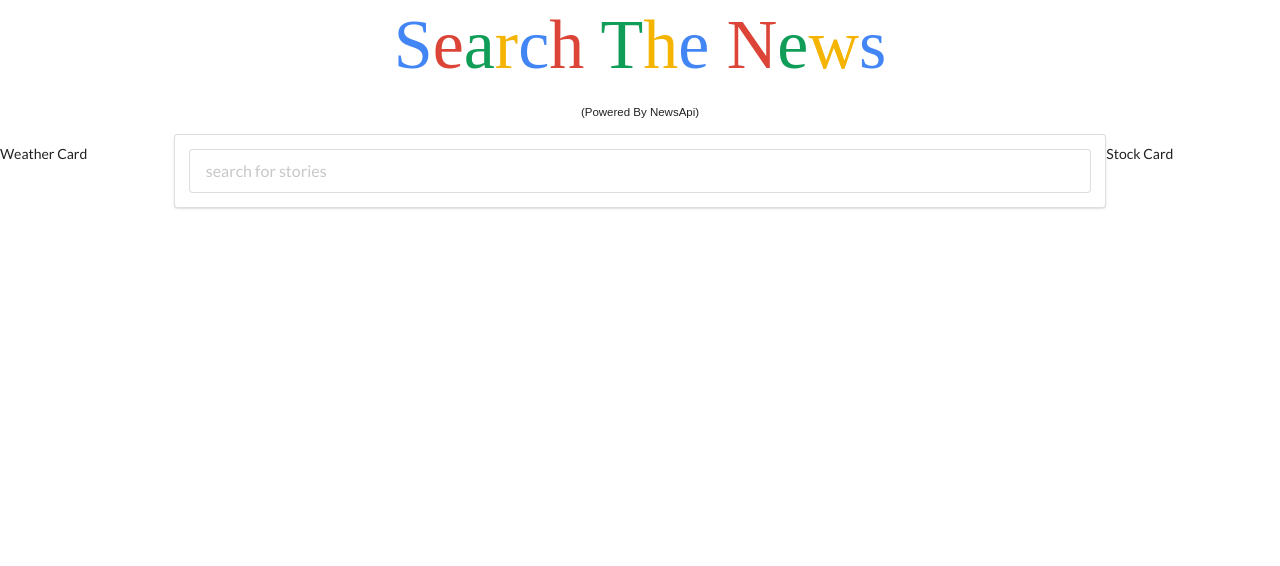
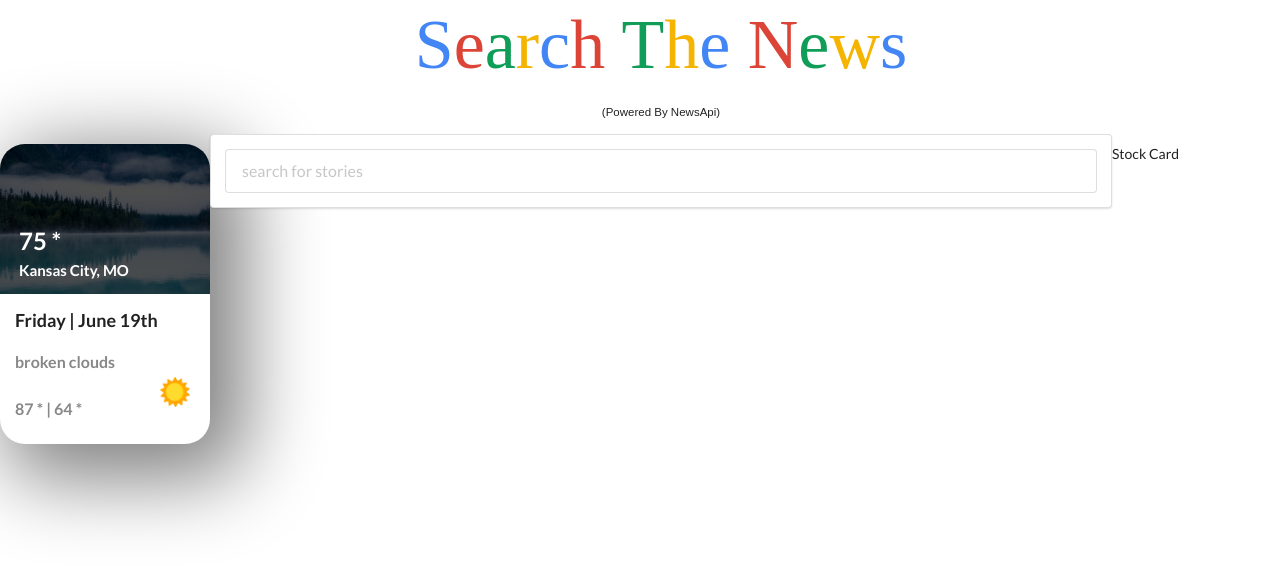
Before and after one commit to Spencer30/search-the-news, a React (Create React App) app in the folder client/: page / in a window 1280 px wide. Shown: the top 566 px of the page. Built offline with nearby package versions, Linux system fonts and the light colour scheme; a web font is replaced by a local one.

Commit message:
Card created and weather card structure set up

```diff
--- a/client/src/App.js
+++ b/client/src/App.js
@@ -4,6 +4,7 @@ import axios from 'axios';
 import Title from './components/Title'
 import SearchBar from './components/SearchBar';
 import NewsContainer from './components/NewsContainer'
+import WeatherCard from './components/WeatherCard';
 
 class App extends React.Component {
   state = { news: [], widgets: true }
@@ -26,7 +27,7 @@ class App extends React.Component {
   render() {
     return (
       <div className="appContainer">
-        <div className="ui left vertical menu">Weather Card</div>
+        <div className="ui left vertical menu"><WeatherCard /></div>
         <div className="ui container" >
           <div className="fixSearch">
             <Title />
--- /dev/null
+++ b/client/src/components/Card.js
@@ -0,0 +1,51 @@
+import React from 'react';
+
+const Card = props => {
+    return (
+        <div style={styles.cardContainer}>
+            <div style={styles.imgContainer}>
+                <img src={props.img} style={styles.img} />
+                <div style={styles.topTextContainer}>
+                    <h2 style={styles.topText}>{props.title}</h2>
+                    <h4 style={styles.topText}>{props.subTitle}</h4>
+                </div>
+            </div>
+            <div>
+                {props.children}
+            </div>
+        </div>
+    )
+}
+
+const styles = {
+    cardContainer: {
+        height: 300,
+        width: 210,
+        borderRadius: 25,
+        overflow: 'hidden',
+        boxShadow: '20px 20px 80px 15px grey',
+    },
+    imgContainer: {
+        width: '100%',
+        height: '50%',
+        backgroundColor: 'black',
+        padding: 0,
+        position: 'relative',
+        color: 'white'
+    },
+    img: {
+        width: '100%',
+        height: '100%',
+        opacity: .3,
+    },
+    topTextContainer: {
+        position: 'absolute',
+        left: 15,
+        bottom: 10,
+    },
+    topText: {
+        margin: 4
+    }
+}
+
+export default Card
--- /dev/null
+++ b/client/src/components/WeatherCard.js
@@ -0,0 +1,51 @@
+import React from 'react';
+import Card from './Card';
+
+const WeatherCard = props => {
+    return (
+        <Card img={require('../images/lake.jpg')} title="75 *" subTitle="Kansas City, MO">
+            <div style={styles.bottomCardContainer}>
+                <div style={styles.dateContainer}>
+                    <h3>Friday | June 19th</h3>
+                </div>
+                <div style={styles.weatherReport}>
+                    <h5 style={styles.weatherText}>broken clouds</h5>
+                    <h5 style={styles.weatherText}>87 * | 64 * </h5>
+                    <img src={require('../images/sun.png')} style={styles.img}/>
+                </div>
+            </div>
+        </Card>
+    )
+}
+
+const styles = {
+    bottomCardContainer: {
+        display: 'flex',
+        flexDirection: 'column',
+        width: '100%',
+        height: '100%'
+    },
+    dateContainer: {
+        margin: '15px 0 10px 15px'
+    },
+    weatherReport: {
+        color: '#888',
+        position: 'relative',
+        height: '100%',
+        width: '100%',
+        margin: '10px 10px 10px 15px',
+
+    },
+    weatherText: {
+        fontSize: 16
+    },
+    img: {
+        height: 30,
+        width: 30,
+        position: 'absolute',
+        right: 35,
+        top: '30%'
+    }
+}
+
+export default WeatherCard;
```
